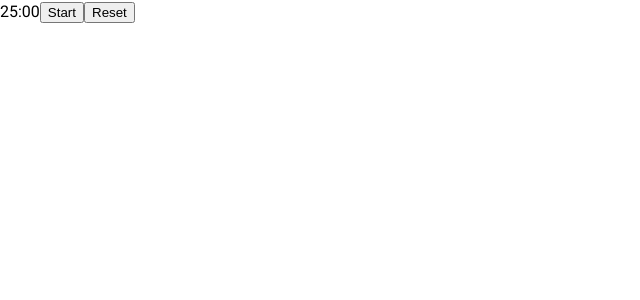
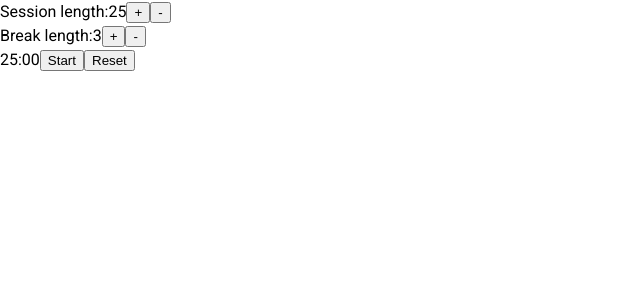
Before and after one commit to marcusmonteiro/pomodoro-clock, a React (Create React App) app: page / in a window 1280 px wide. Shown: the top 300 px of the page, without its empty margins (0-640 px from the left). Built offline with nearby package versions, Linux system fonts and the light colour scheme.

Commit message:
Finish basic functionality. Start styling

```diff
--- a/src/pomodoro-clock/index.js
+++ b/src/pomodoro-clock/index.js
@@ -1,17 +1,23 @@
 import React, { Component } from 'react'
 
+const SECONDS_IN_A_MINUTE = 60
+
+function throwErrorIfNotPositiveNumber (arg, argName) {
+  if (arg == null) {
+    throw Error('number of ' + argName + ' must be defined')
+  }
+  if (!(typeof (arg) === 'number')) {
+    throw Error('number of ' + argName + ' must be a number')
+  }
+  if (arg < 0) {
+    throw Error('number of ' + argName + ' must be greater than zero: ' + arg)
+  }
+}
+
 export function toMMSS (seconds) {
-  if (seconds == null) {
-    throw Error('number of seconds must be defined')
-  }
-  if (!(typeof (seconds) === 'number')) {
-    throw Error('number of seconds must be a number')
-  }
-  if (seconds < 0) {
-    throw Error('number of seconds must be greater than zero: ' + seconds)
-  }
-  const _minutes = Math.floor(seconds / 60)
-  let _seconds = seconds - (_minutes * 60)
+  throwErrorIfNotPositiveNumber(seconds, 'seconds')
+  const _minutes = secondsToMinutes(seconds)
+  let _seconds = seconds - (_minutes * SECONDS_IN_A_MINUTE)
 
   if (_seconds < 10) {
     _seconds = '0' + _seconds
@@ -19,8 +25,14 @@ export function toMMSS (seconds) {
   return _minutes + ':' + _seconds
 }
 
-const INITIAL_SESSION_LENGTH = 25 * 60
-const INITIAL_BREAK_LENGTH = 3 * 60
+export function secondsToMinutes (seconds) {
+  throwErrorIfNotPositiveNumber(seconds, 'seconds')
+  return Math.floor(seconds / SECONDS_IN_A_MINUTE)
+}
+
+const INITIAL_SESSION_LENGTH = 25 * SECONDS_IN_A_MINUTE
+const INITIAL_BREAK_LENGTH = 3 * SECONDS_IN_A_MINUTE
+
 export default class PomodoroClock extends Component {
   constructor (props) {
     super(props)
@@ -84,9 +96,71 @@ export default class PomodoroClock extends Component {
     })
   }
 
+  handleSessionManipulationButtonClick (e) {
+    switch (e) {
+      case '+':
+        this.setState({
+          sessionLength: this.state.sessionLength + SECONDS_IN_A_MINUTE
+        })
+        break
+      case '-':
+        if (this.state.sessionLength > SECONDS_IN_A_MINUTE) {
+          this.setState({
+            sessionLength: this.state.sessionLength - SECONDS_IN_A_MINUTE
+          })
+        }
+        break
+      default:
+        throw Error('Unexpected value: ' + e)
+    }
+  }
+
+  handleBreakManipulationButtonClick (e) {
+    switch (e) {
+      case '+':
+        this.setState({
+          breakLength: this.state.breakLength + SECONDS_IN_A_MINUTE
+        })
+        break
+      case '-':
+        if (this.state.breakLength > SECONDS_IN_A_MINUTE) {
+          this.setState({
+            breakLength: this.state.breakLength - SECONDS_IN_A_MINUTE
+          })
+        }
+        break
+      default:
+        throw Error('Unexpected value: ' + e)
+    }
+  }
+
   render () {
+    const sessionLengthManipulation = (
+      <div id='sessionLengthManipulation'>
+        Session length:
+        {secondsToMinutes(this.state.sessionLength)}
+        <button id='buttonPlusSessionLength'
+          onClick={this.handleSessionManipulationButtonClick.bind(this, '+')}>+</button>
+        <button id='buttonMinusSessionLength'
+          onClick={this.handleSessionManipulationButtonClick.bind(this, '-')}>-</button>
+      </div>
+    )
+
+    const breakLengthManipulation = (
+      <div id='breakLengthManipulation'>
+        Break length:
+        {secondsToMinutes(this.state.breakLength)}
+        <button id='buttonPlusBreakLength'
+          onClick={this.handleBreakManipulationButtonClick.bind(this, '+')}>+</button>
+        <button id='buttonMinusBreakLength'
+          onClick={this.handleBreakManipulationButtonClick.bind(this, '-')}>-</button>
+      </div>
+    )
+
     return (
       <div>
+        {sessionLengthManipulation}
+        {breakLengthManipulation}
         {toMMSS(this.state.secondsInTimer)}
         <button onClick={this.handleStartButtonClick}>Start</button>
         <button onClick={this.reset}>Reset</button>
```
Also changed, not shown: 1 other file (tests, documents, lock files or other folders).
